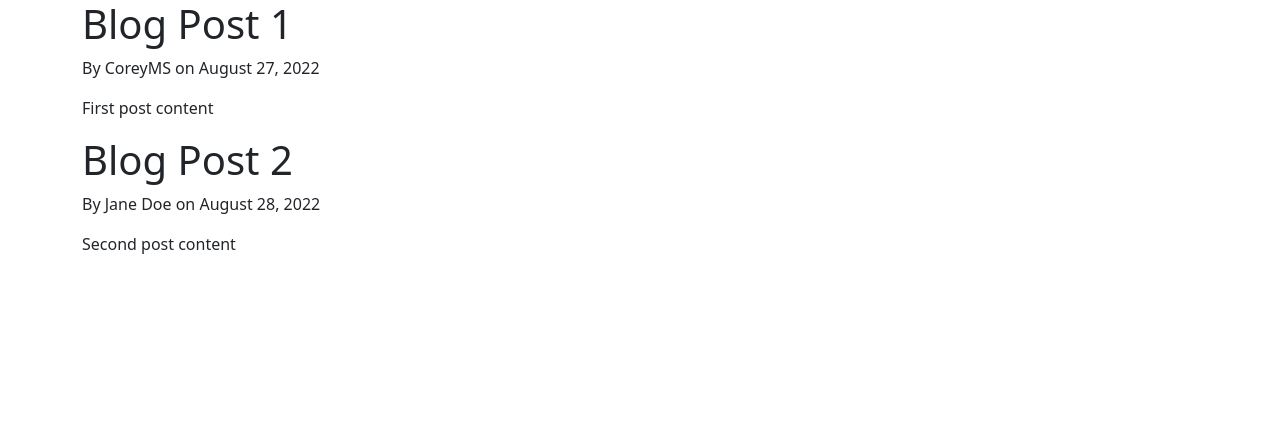
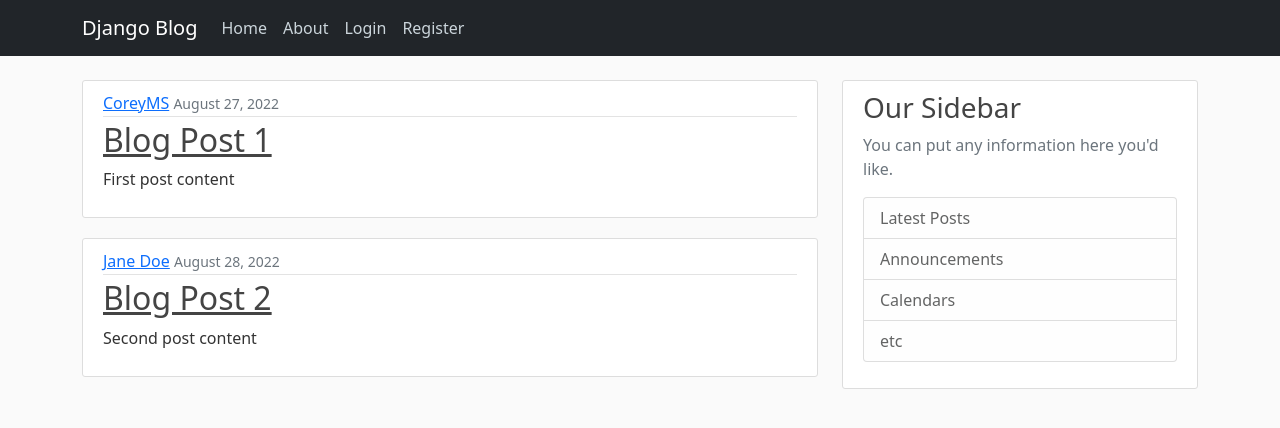
Before and after one commit to taiue/django, a Django app: page / in a window 1280 px wide. Shown: the top 428 px of the page. Run offline with Django 4.2, Linux system fonts and the light colour scheme.

Commit message:
adicionando css/bootstrap

```diff
--- /dev/null
+++ b/django_project/blog/static/blog/main.css
@@ -0,0 +1,84 @@
+body {
+    background: #fafafa;
+    color: #333333;
+    margin-top: 5rem;
+  }
+
+  h1, h2, h3, h4, h5, h6 {
+    color: #444444;
+  }
+
+  ul {
+    margin: 0;
+  }
+
+  .bg-steel {
+    background-color: #5f788a;
+  }
+
+  .site-header .navbar-nav .nav-link {
+    color: #cbd5db;
+  }
+
+  .site-header .navbar-nav .nav-link:hover {
+    color: #ffffff;
+  }
+
+  .site-header .navbar-nav .nav-link.active {
+    font-weight: 500;
+  }
+
+  .content-section {
+    background: #ffffff;
+    padding: 10px 20px;
+    border: 1px solid #dddddd;
+    border-radius: 3px;
+    margin-bottom: 20px;
+  }
+
+  .article-title {
+    color: #444444;
+  }
+
+  a.article-title:hover {
+    color: #428bca;
+    text-decoration: none;
+  }
+
+  .article-content {
+    white-space: pre-line;
+  }
+
+  .article-img {
+    height: 65px;
+    width: 65px;
+    margin-right: 16px;
+  }
+
+  .article-metadata {
+    padding-bottom: 1px;
+    margin-bottom: 4px;
+    border-bottom: 1px solid #e3e3e3
+  }
+
+  .article-metadata a:hover {
+    color: #333;
+    text-decoration: none;
+  }
+
+  .article-svg {
+    width: 25px;
+    height: 25px;
+    vertical-align: middle;
+  }
+
+  .account-img {
+    height: 125px;
+    width: 125px;
+    margin-right: 20px;
+    margin-bottom: 16px;
+  }
+
+  .account-heading {
+    font-size: 2.5rem;
+  }
--- a/django_project/blog/templates/blog/base.html
+++ b/django_project/blog/templates/blog/base.html
@@ -1,3 +1,4 @@
+{% load static %}
 <!DOCTYPE html>
 <html lang="pt_BR">
 <head>
@@ -9,12 +10,55 @@
     <title>Django BLog</title>
     {% endif %}
     <link href="https://cdn.jsdelivr.net/npm/bootstrap@5.0.2/dist/css/bootstrap.min.css" rel="stylesheet" integrity="sha384-EVSTQN3/azprG1Anm3QDgpJLIm9Nao0Yz1ztcQTwFspd3yD65VohhpuuCOmLASjC" crossorigin="anonymous">
+    <link rel="stylesheet" href="{% static 'blog/main.css' %}">
 </head>
 <body>
-    <div class="container">
 
+
+<header class="site-header">
+    <nav class="navbar navbar-expand-md navbar-dark bg-steel fixed-top bg-dark">
+      <div class="container">
+        <a class="navbar-brand mr-4" href="/">Django Blog</a>
+        <button class="navbar-toggler" type="button" data-toggle="collapse" data-target="#navbarToggle" aria-controls="navbarToggle" aria-expanded="false" aria-label="Toggle navigation">
+        <span class="navbar-toggler-icon"></span>
+        </button>
+        <div class="collapse navbar-collapse" id="navbarToggle">
+          <div class="navbar-nav mr-auto">
+            <a class="nav-item nav-link" href="/">Home</a>
+            <a class="nav-item nav-link" href="/about">About</a>
+          </div>
+          <div class="navbar-nav d-flex">
+            <a class="nav-item nav-link" href="#">Login</a>
+            <a class="nav-item nav-link" href="#">Register</a>
+          </div>
+        </div>
+      </div>
+    </nav>
+  </header>
+
+
+
+  <main role="main" class="container">
+    <div class="row">
+      <div class="col-md-8">
         {% block content %}{% endblock %}
+      </div>
+      <div class="col-md-4">
+        <div class="content-section">
+          <h3>Our Sidebar</h3>
+          <p class='text-muted'>You can put any information here you'd like.
+            <ul class="list-group">
+              <li class="list-group-item list-group-item-light">Latest Posts</li>
+              <li class="list-group-item list-group-item-light">Announcements</li>
+              <li class="list-group-item list-group-item-light">Calendars</li>
+              <li class="list-group-item list-group-item-light">etc</li>
+            </ul>
+          </p>
+        </div>
+      </div>
     </div>
+  </main>
+
 
 
 
--- a/django_project/blog/templates/blog/home.html
+++ b/django_project/blog/templates/blog/home.html
@@ -1,8 +1,15 @@
 {% extends "blog/base.html" %}
 {% block content %}
     {% for post in posts %}
-        <h1>{{ post.title }} </h1>
-        <p>By {{ post.author }} on {{ post.date_posted }}</p>
-        <p>{{ post.content }}</p>
+    <article class="media content-section">
+        <div class="media-body">
+          <div class="article-metadata">
+            <a class="mr-2" href="#">{{ post.author }}</a>
+            <small class="text-muted">{{ post.date_posted }}</small>
+          </div>
+          <h2><a class="article-title" href="#">{{ post.title }}</a></h2>
+          <p class="article-content">{{ post.content }}</p>
+        </div>
+      </article>
     {% endfor %}
 {% endblock content %}
```
